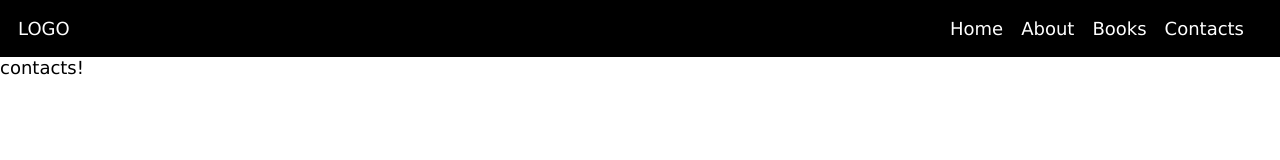
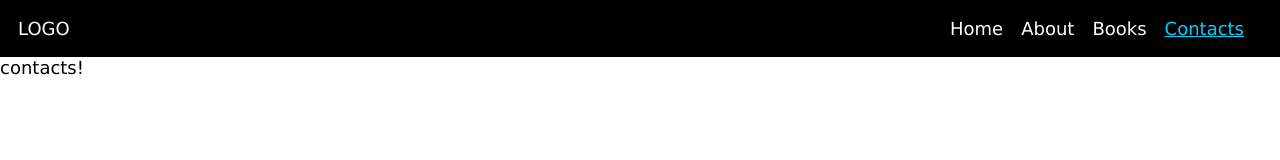
Before and after one commit to MicheleFumi/react-library, a React (Vite) app: page /contacts in a window 1280 px wide. Shown: the top 160 px of the page. Built offline with nearby package versions, Linux system fonts and the light colour scheme.

Commit message:
add navlinks

```diff
--- /dev/null
+++ b/src/components/MainMenu.jsx
@@ -0,0 +1,11 @@
+import { Link, NavLink } from "react-router";
+export default function MainMenu() {
+    return (
+        <nav>
+            <NavLink to="/">Home</NavLink>
+            <NavLink to="/About">About</NavLink>
+            <NavLink to="/Books">Books</NavLink>
+            <NavLink to="/Contacts">Contacts</NavLink>
+        </nav>
+    )
+}
--- a/src/index.css
+++ b/src/index.css
@@ -18,6 +18,11 @@
     margin-right: 1rem;
     text-decoration: none;
     color: white;
+
+    &.active {
+      text-decoration: underline;
+      color: rgb(0, 208, 255);
+    }
   }
 }
 
--- a/src/pages/About.jsx
+++ b/src/pages/About.jsx
@@ -1,3 +1,5 @@
+import MainMenu from "../components/MainMenu";
+
 export default function () {
 
     return (
@@ -6,12 +8,7 @@
                 <div className="logo">
                     LOGO
                 </div>
-                <nav>
-                    <a href="/">Home</a>
-                    <a href="/About">About</a>
-                    <a href="/Books">Books</a>
-                    <a href="/Contacts">Contacts</a>
-                </nav>
+                <MainMenu />
             </header>
             <main>
                 <div>about!</div>
--- a/src/pages/Books.jsx
+++ b/src/pages/Books.jsx
@@ -1,3 +1,5 @@
+import MainMenu from "../components/MainMenu";
+
 export default function () {
 
     return (
@@ -6,12 +8,7 @@
                 <div className="logo">
                     LOGO
                 </div>
-                <nav>
-                    <a href="/">Home</a>
-                    <a href="/About">About</a>
-                    <a href="/Books">Books</a>
-                    <a href="/Contacts">Contacts</a>
-                </nav>
+                <MainMenu />
             </header>
             <main>
                 <div>books!</div>
--- a/src/pages/Contacts.jsx
+++ b/src/pages/Contacts.jsx
@@ -1,3 +1,5 @@
+import MainMenu from "../components/MainMenu";
+
 export default function () {
 
     return (
@@ -6,12 +8,7 @@
                 <div className="logo">
                     LOGO
                 </div>
-                <nav>
-                    <a href="/">Home</a>
-                    <a href="/About">About</a>
-                    <a href="/Books">Books</a>
-                    <a href="/Contacts">Contacts</a>
-                </nav>
+                <MainMenu />
             </header>
             <main>
                 <div>contacts!</div>
--- a/src/pages/HomePage.jsx
+++ b/src/pages/HomePage.jsx
@@ -1,3 +1,5 @@
+import MainMenu from "../components/MainMenu";
+
 export default function () {
 
     return (
@@ -6,12 +8,7 @@
                 <div className="logo">
                     LOGO
                 </div>
-                <nav>
-                    <a href="/">Home</a>
-                    <a href="/About">About</a>
-                    <a href="/Books">Books</a>
-                    <a href="/Contacts">Contacts</a>
-                </nav>
+                <MainMenu />
             </header>
             <main>
                 <div>ciao!</div>
```
